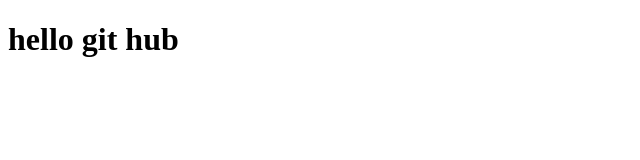
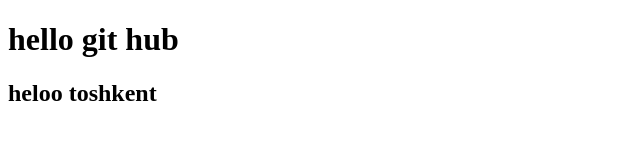
Before and after one commit to shoh20070216/second-site, a plain HTML site: page index.html in a window 1280 px wide. Shown: the whole page, without its empty margins (0-640 px from the left). Drawn offline with Linux system fonts and the light colour scheme.

Commit message:
h2 qoshdim

```diff
--- a/index.html
+++ b/index.html
@@ -8,6 +8,7 @@
 <body>
 
     <h1>hello git hub</h1>
+    <h2>heloo toshkent</h2>
 
 </body>
 </html>
```
